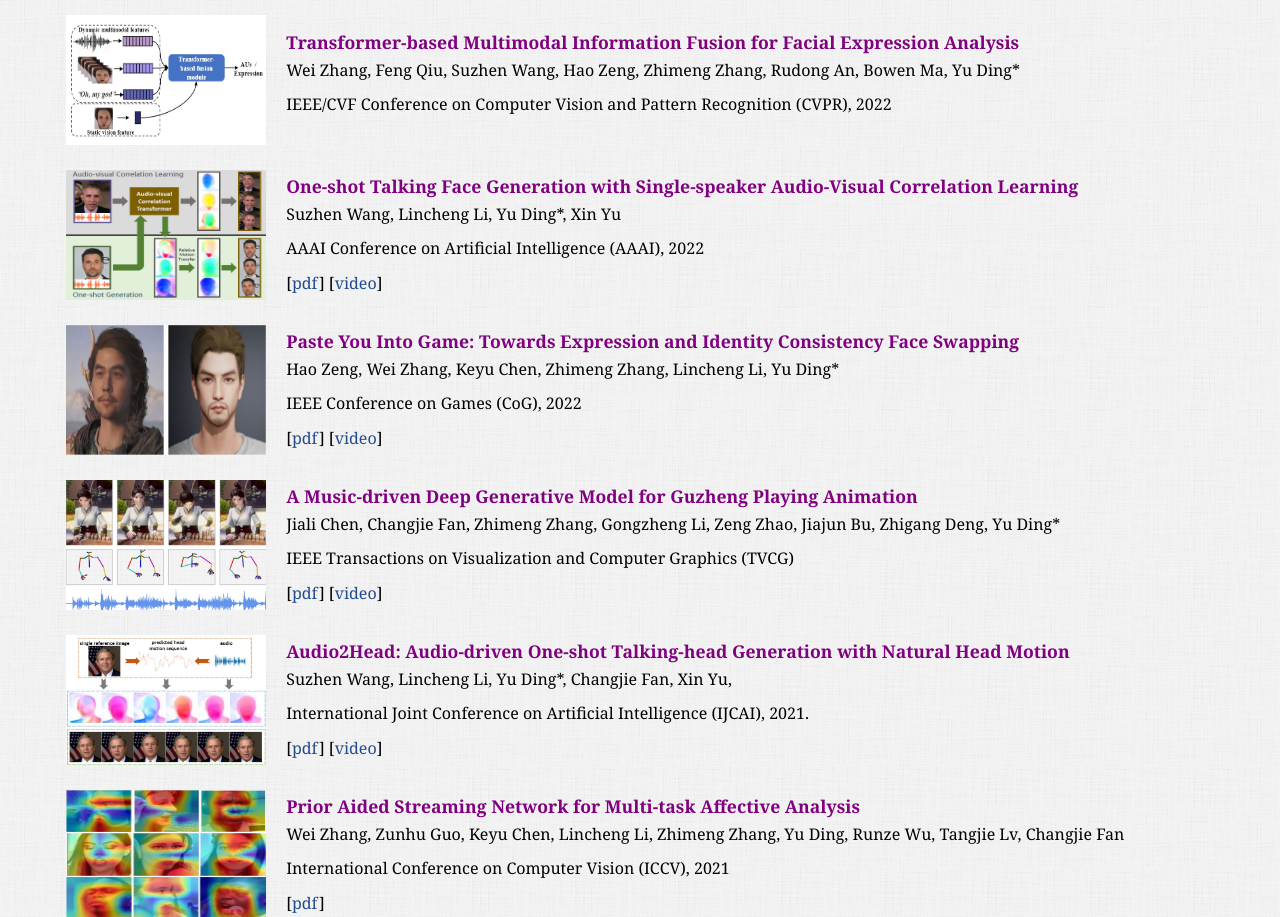
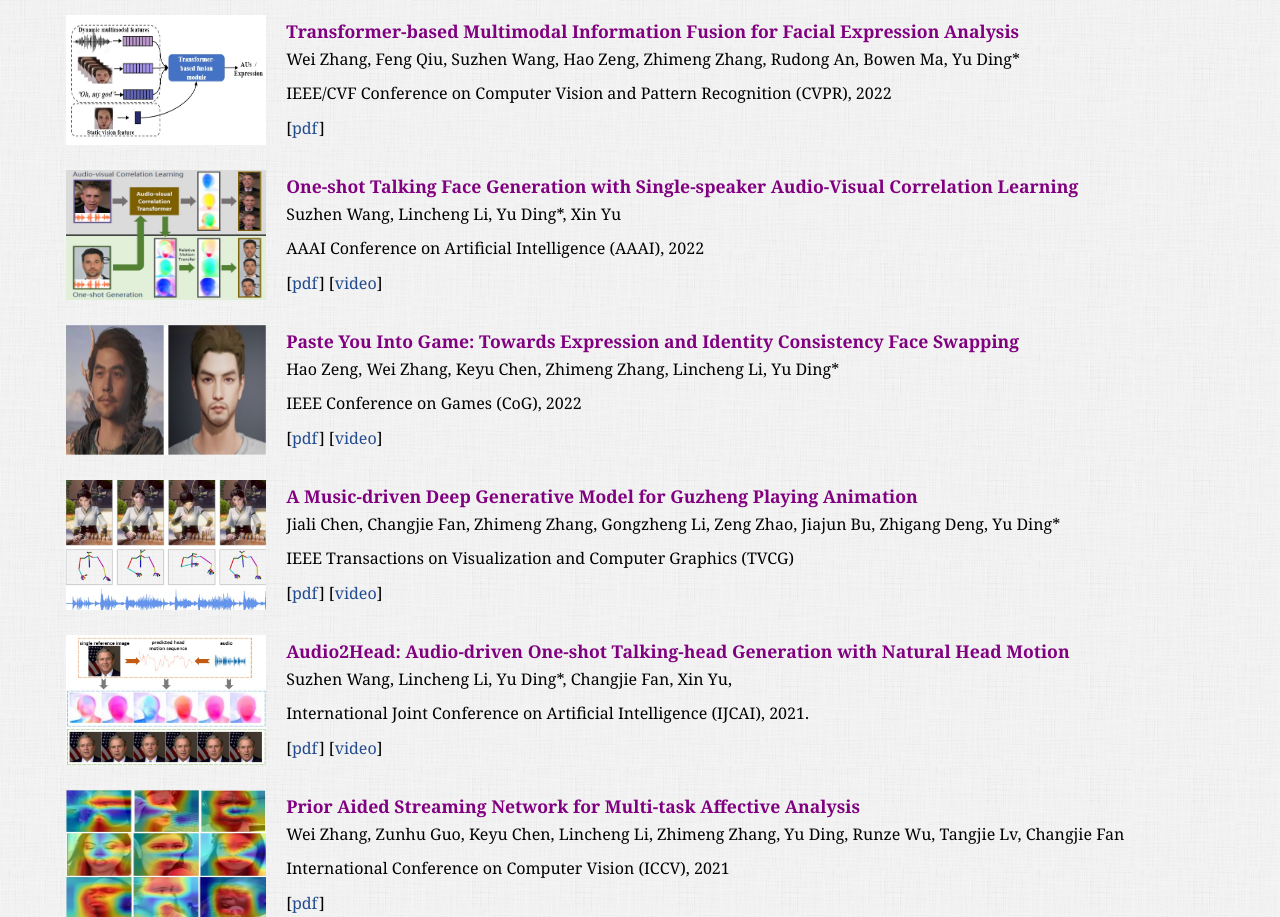
Before and after one commit to FuxiVirtualHuman/FuxiVirtualHuman.github.io, a plain HTML site: page index.html in a window 1280 px wide. Shown: the part 2221-3138 px from the top of the page. Drawn offline with Linux system fonts and the light colour scheme.

Commit message:
Update index.html

```diff
--- a/index.html
+++ b/index.html
@@ -185,6 +185,9 @@ Please drop us an email, if you are interested. Contact email: dingyu01@corp.net
 <h3><font color="Purple">Transformer-based Multimodal Information Fusion for Facial Expression Analysis</font></h3>
 <p>Wei Zhang, Feng Qiu, Suzhen Wang, Hao Zeng, Zhimeng Zhang, Rudong An, Bowen Ma, Yu Ding*</p>
 <p>IEEE/CVF Conference on Computer Vision and Pattern Recognition (CVPR), 2022<br> <p>
+<div class="material">
+[<a href="./pdf/CVPR2202_ABAW3.pdf">pdf</a>]
+</div>
 </td></tr></tbody></table>
 
 <table class="imgtable"><tbody><tr><td>
```
